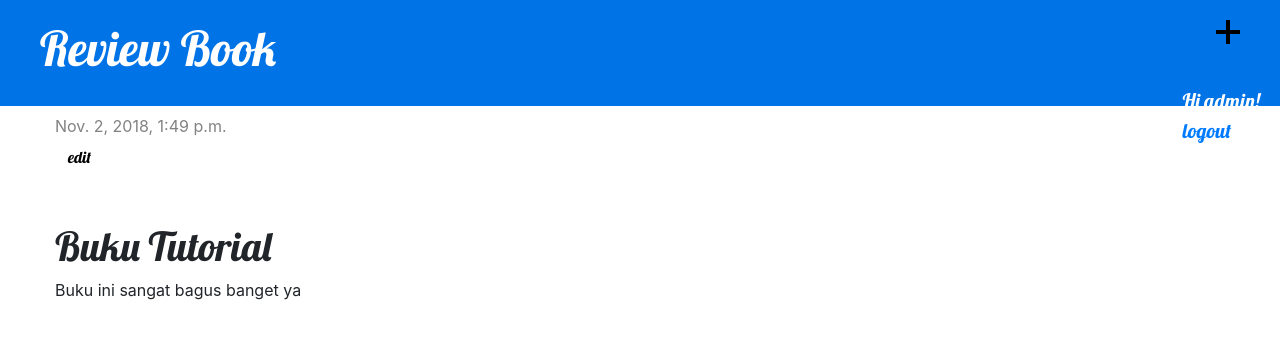
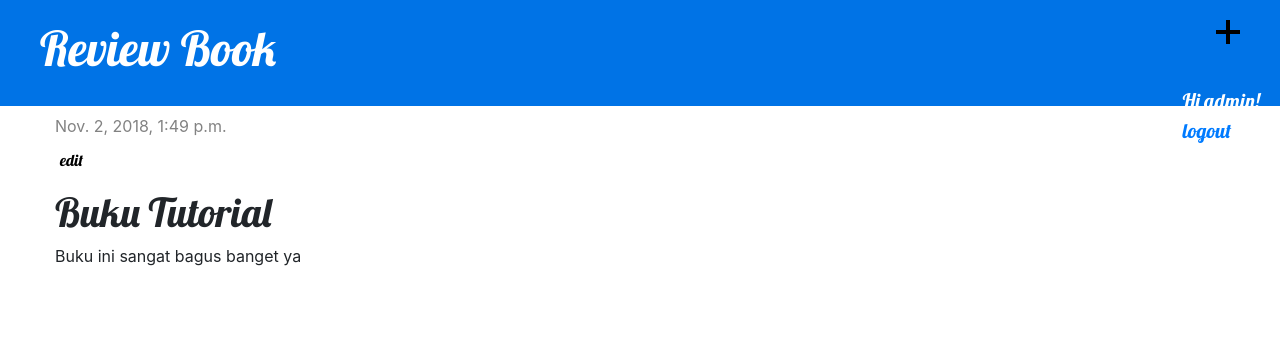
Before and after one commit to iqbalyudiar/review, a Django app: page /post/1/ in a window 1280 px wide. Shown: the top 339 px of the page. Run offline with Django 3.2, Linux system fonts and the light colour scheme; a user stored in the database is signed in; data comes from the database, SQL or seed files in the repository; both versions use the stored data as it was after the commit; some libraries are stand-ins or nearby versions.

Commit message:
adding css styles

```diff
--- a/blog/static/css/blog.css
+++ b/blog/static/css/blog.css
@@ -53,4 +53,6 @@ h1, h2, h3, h4, #login {
 #pEdit{
     font-family: 'Lobster', cursive;
     color: #000;
+    padding-top: 10px;
+    padding-left: 5px;
 }
--- a/blog/templates/post_detail.html
+++ b/blog/templates/post_detail.html
@@ -8,7 +8,7 @@
             </div>
         {% endif %}
         {% if user.is_authenticated %}
-		     <a class="btn btn-default" href="{% url 'post_edit' pk=post.pk %}"><p id="pEdit">edit<p></a>
+		     <a href="{% url 'post_edit' pk=post.pk %}"><p id="pEdit">edit<p></a>
 		{% endif %}
         <h1>{{ post.title }}</h1>
         <p>{{ post.text|linebreaksbr }}</p>
```
Also changed, not shown: db.sqlite3.
